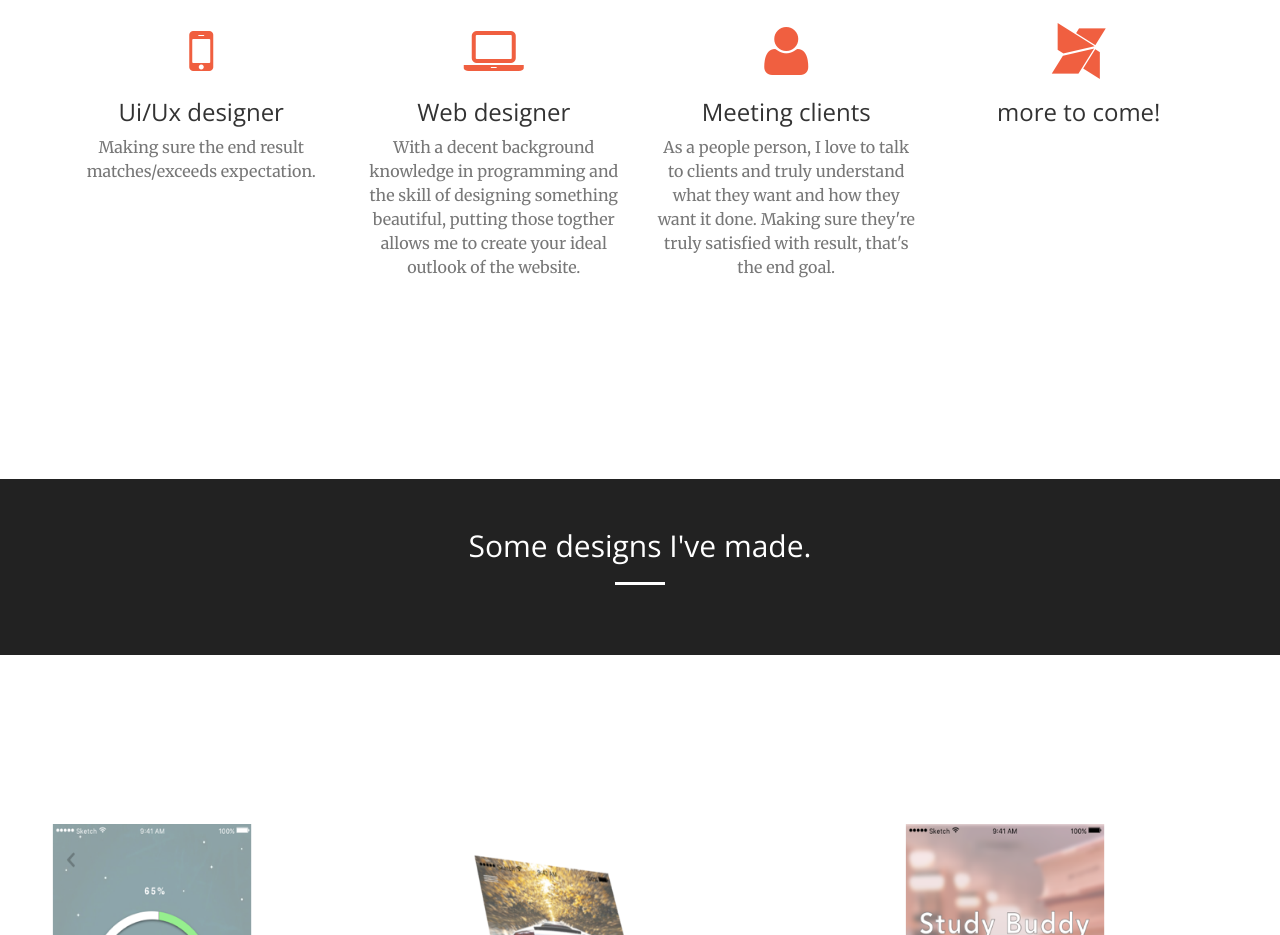
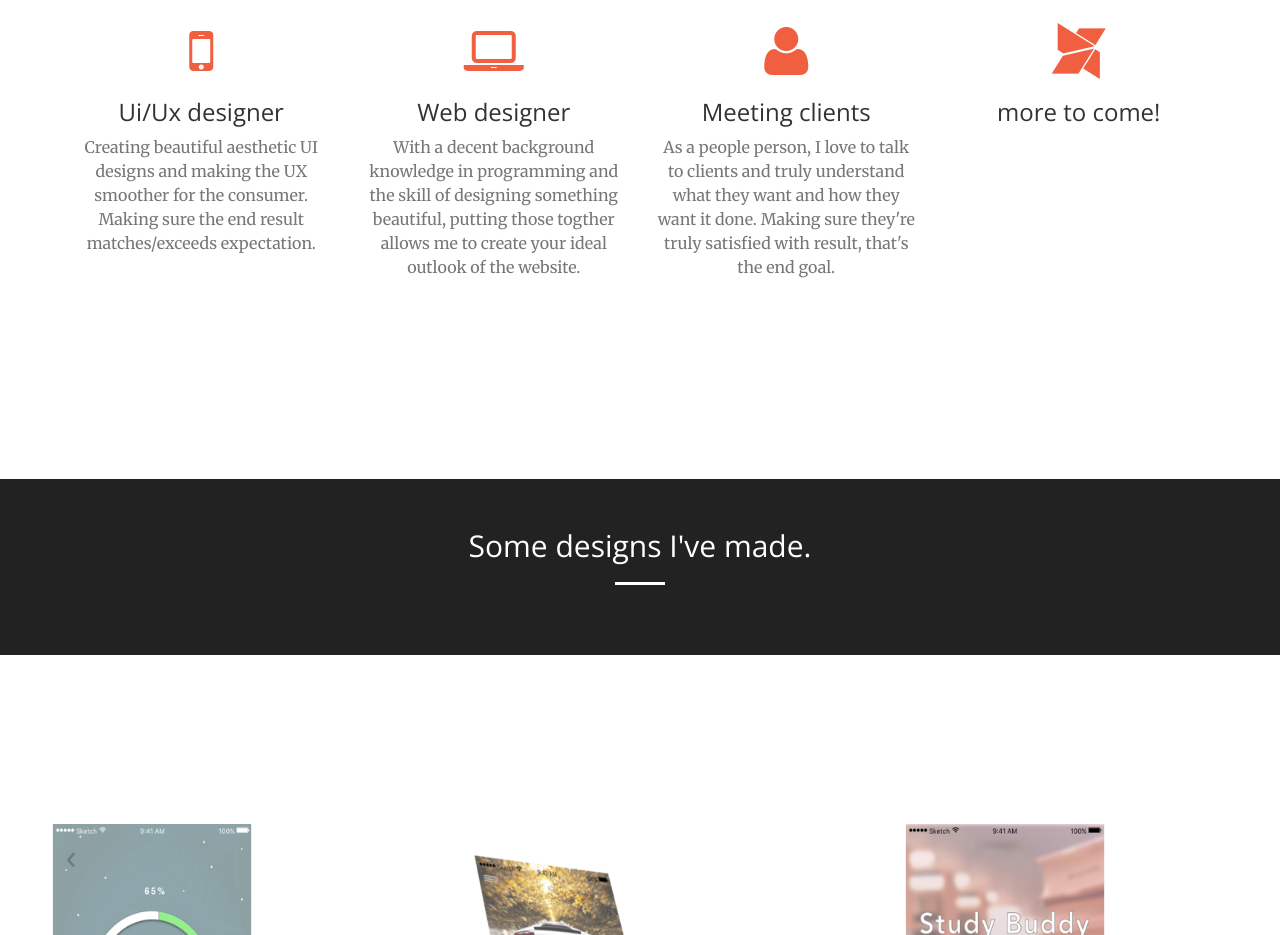
Before and after one commit to sanchittd/mywebsite, a website: page index.html in a window 1280 px wide. Shown: the part 1491-2426 px from the top of the page. Drawn offline with nearby package versions, Linux system fonts and the light colour scheme.

Commit message:
update ui

```diff
--- a/index.html
+++ b/index.html
@@ -118,7 +118,7 @@
                     <div class="service-box">
                         <i class="fa fa-4x fa-mobile text-primary sr-icons"></i>
                         <h3>Ui/Ux designer</h3>
-                        <p class="text-muted">Making sure the end result matches/exceeds expectation.</p>
+                        <p class="text-muted">Creating beautiful aesthetic UI designs and making the UX smoother for the consumer. Making sure the end result matches/exceeds expectation.</p>
                     </div>
                 </div>
                 <div class="col-lg-3 col-md-6 text-center">
```
